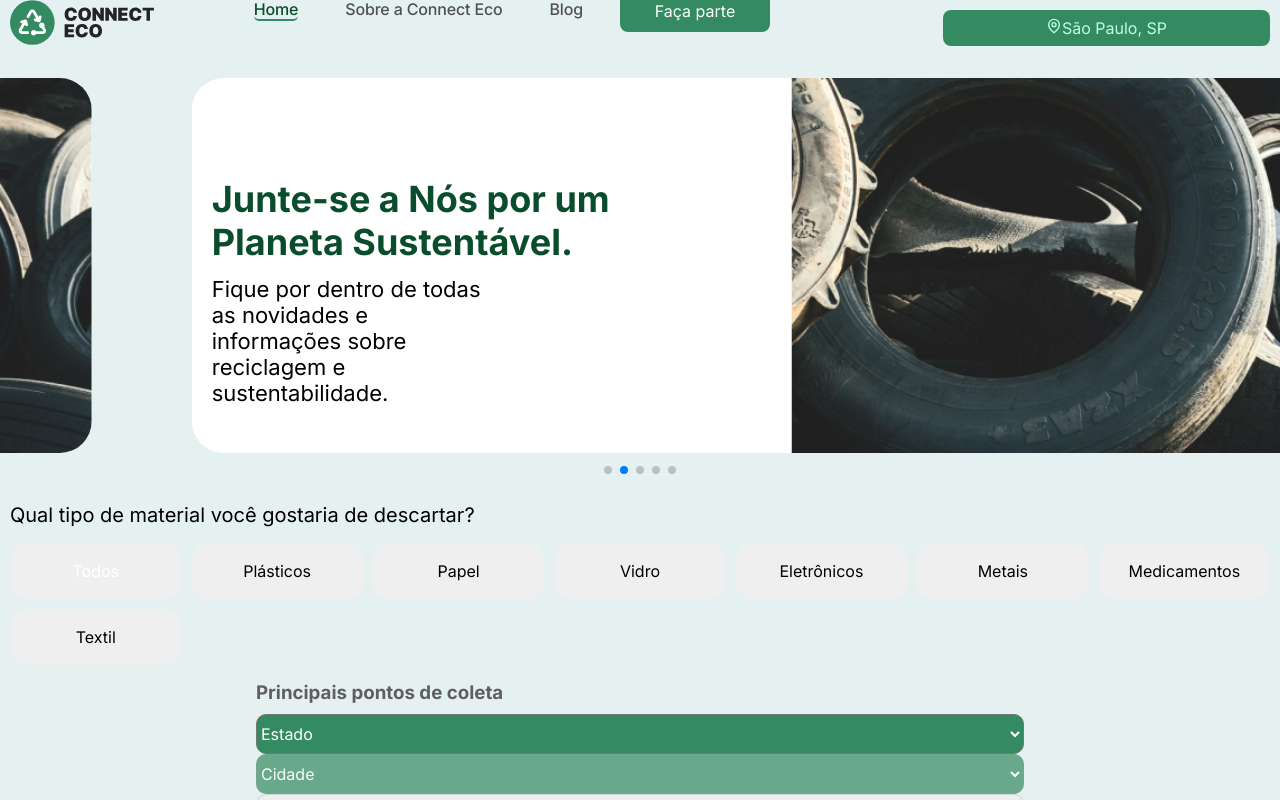
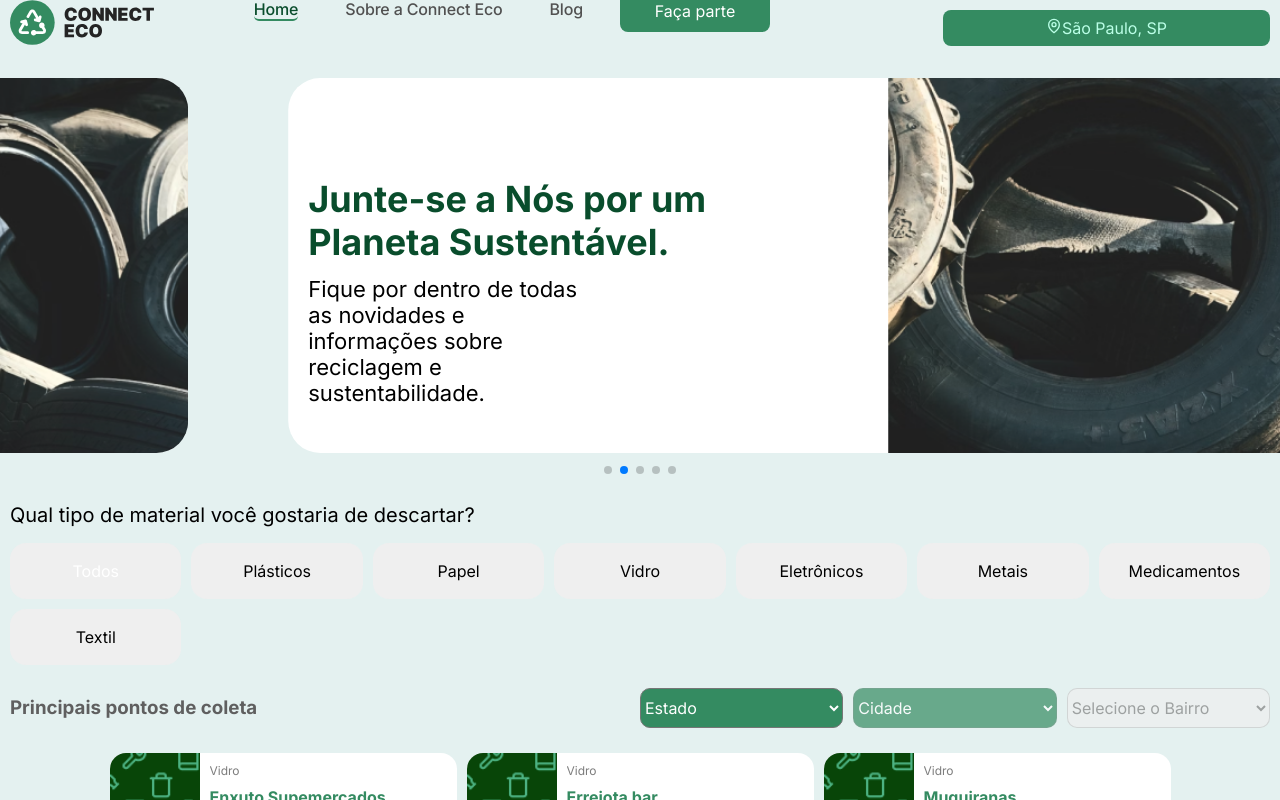
Before and after one commit to Connect-Eco/connecteco, a Next.js app: page / in a window 1280 px wide. Shown: the top 800 px of the page. Built offline with nearby package versions, Linux system fonts and the light colour scheme.

Commit message:
config css cardsList search component >768

```diff
--- a/src/components/cards/cardsList.css
+++ b/src/components/cards/cardsList.css
@@ -273,6 +273,21 @@ color: #ffffff;
 }
 
 @media screen and (min-width: 768px) {
+.cards__container_search {
+  max-width: 1440px;
+   height: 50px;
+   align-items: center;
+  flex-direction: row;
+}
+
+.cards__container_select {
+  flex-direction: row;
+  gap: 10px;
+}
+
+.cards__title_search {
+  margin: 0;
+}
 .cards__pagination {
     max-width: 1044px;
 }
```
